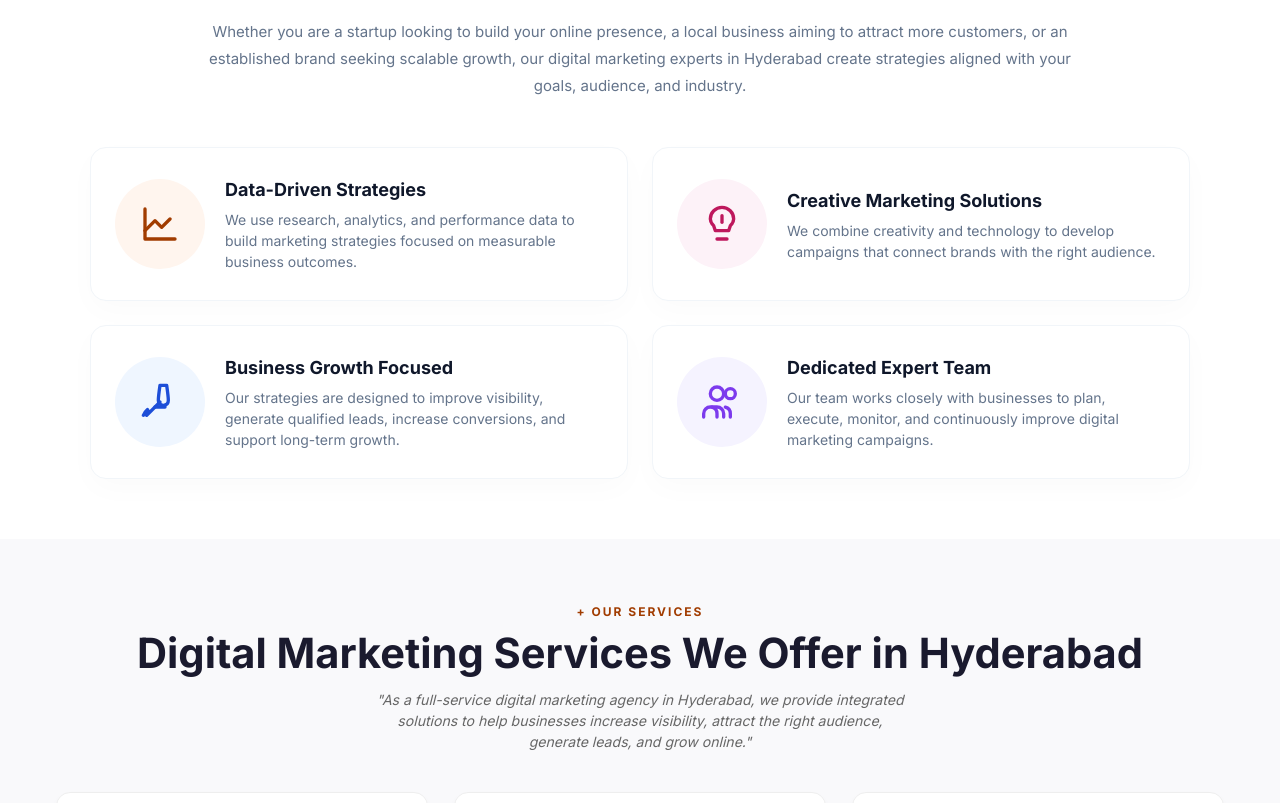
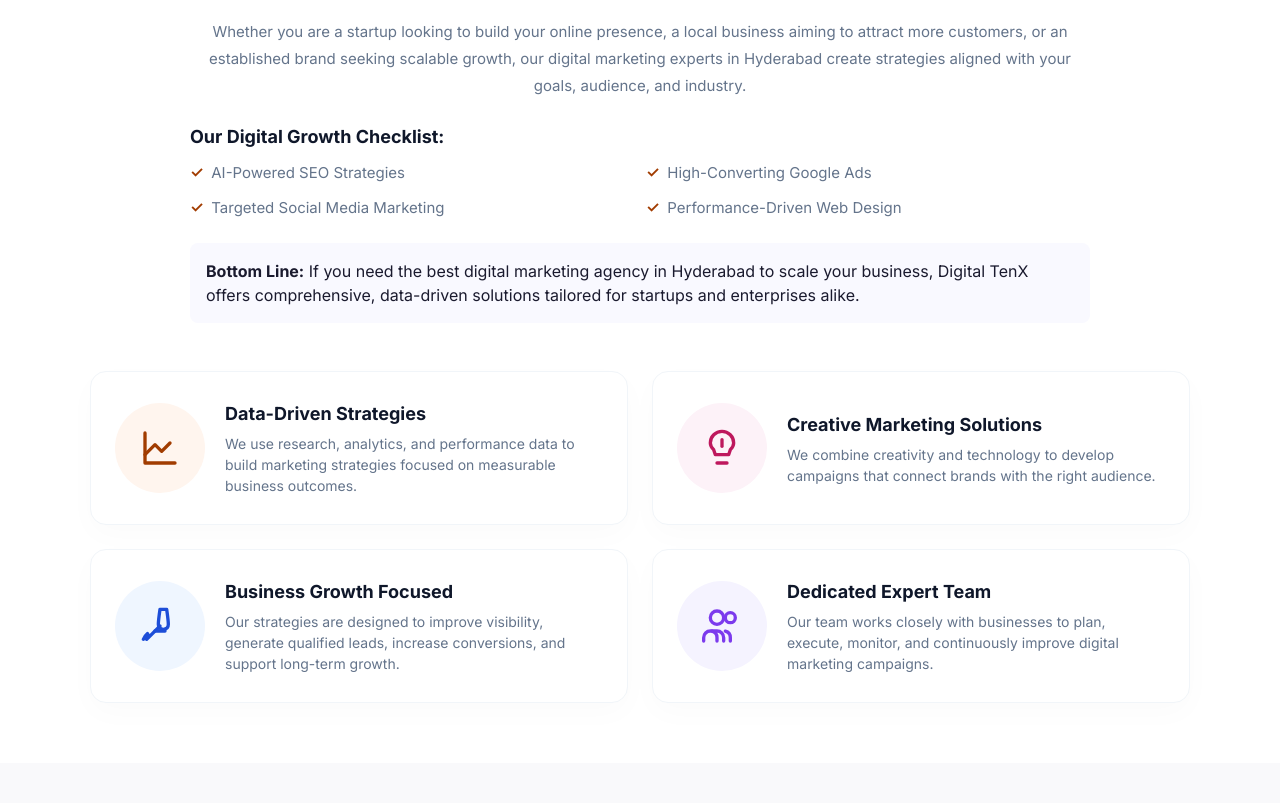
Before and after one commit to Srinivasaraot20/tenx, a Next.js app: page / in a window 1280 px wide. Shown: the part 1047-1850 px from the top of the page. Built offline with nearby package versions, Linux system fonts and the light colour scheme; no server answers.

Commit message:
Fix final AEO checks (top summary and structured checklist)

```diff
--- a/src/app/layout.js
+++ b/src/app/layout.js
@@ -12,7 +12,7 @@
 });
 
 export const metadata = {
-  title: "Best AI-Powered Digital Marketing Agency in Hyderabad | Digital TenX",
+  title: "Top AI Digital Marketing Agency in Hyderabad | TenX",
   description: "Looking for a results-driven digital marketing agency in Hyderabad? Get SEO, Google Ads & social media marketing that grows leads. Book a free audit today.",
   alternates: {
     canonical: "https://tenx-sigma.vercel.app/",
--- a/src/app/page.js
+++ b/src/app/page.js
@@ -376,13 +376,13 @@
     "Top 10 Digital Marketing Agency in Hyderabad"
 ],
 
-  title: "Best AI-Powered Digital Marketing Agency in Hyderabad | Digital TenX",
+  title: "Top AI Digital Marketing Agency in Hyderabad | TenX",
   description: "Looking for a results-driven digital marketing agency in Hyderabad? Get SEO, Google Ads & social media marketing that grows leads. Book a free audit today.",
   alternates: {
     canonical: "https://tenx-sigma.vercel.app/",
   },
   openGraph: {
-    title: "Best AI-Powered Digital Marketing Agency in Hyderabad | Digital TenX",
+    title: "Top AI Digital Marketing Agency in Hyderabad | TenX",
     description: "Looking for a results-driven digital marketing agency in Hyderabad? Get SEO, Google Ads & social media marketing that grows leads. Book a free audit today.",
     url: "https://tenx-sigma.vercel.app/",
     type: "website",
--- a/src/components/About.js
+++ b/src/components/About.js
@@ -27,9 +27,33 @@
         <p style={{ fontSize: "15px", color: "#64748b", lineHeight: "1.8", marginBottom: "16px", maxWidth: "900px" }}>
           Digital Marketing TenX is a digital marketing company in Hyderabad helping businesses build stronger online visibility and achieve measurable growth. We combine search engine optimization, paid advertising, social media marketing, website development, and data-driven strategies to create customized digital marketing solutions for businesses of all sizes.
         </p>
-        <p style={{ fontSize: "15px", color: "#64748b", lineHeight: "1.8", marginBottom: "48px", maxWidth: "900px" }}>
+        <p style={{ fontSize: "15px", color: "#64748b", lineHeight: "1.8", marginBottom: "24px", maxWidth: "900px" }}>
           Whether you are a startup looking to build your online presence, a local business aiming to attract more customers, or an established brand seeking scalable growth, our digital marketing experts in Hyderabad create strategies aligned with your goals, audience, and industry.
         </p>
+
+        {/* Structured Answer Support (Checklist) */}
+        <div style={{ textAlign: "left", maxWidth: "900px", width: "100%", marginBottom: "24px" }}>
+          <h3 style={{ fontSize: "18px", color: "#0f172a", marginBottom: "12px", fontWeight: "700" }}>Our Digital Growth Checklist:</h3>
+          <ul style={{ listStyleType: "none", padding: "0", margin: "0", display: "grid", gridTemplateColumns: "1fr 1fr", gap: "12px" }}>
+            <li style={{ display: "flex", alignItems: "center", gap: "8px", fontSize: "15px", color: "#64748b" }}>
+              <span style={{ color: "#a13c00", fontWeight: "bold" }}>✓</span> AI-Powered SEO Strategies
+            </li>
+            <li style={{ display: "flex", alignItems: "center", gap: "8px", fontSize: "15px", color: "#64748b" }}>
+              <span style={{ color: "#a13c00", fontWeight: "bold" }}>✓</span> High-Converting Google Ads
+            </li>
+            <li style={{ display: "flex", alignItems: "center", gap: "8px", fontSize: "15px", color: "#64748b" }}>
+              <span style={{ color: "#a13c00", fontWeight: "bold" }}>✓</span> Targeted Social Media Marketing
+            </li>
+            <li style={{ display: "flex", alignItems: "center", gap: "8px", fontSize: "15px", color: "#64748b" }}>
+              <span style={{ color: "#a13c00", fontWeight: "bold" }}>✓</span> Performance-Driven Web Design
+            </li>
+          </ul>
+        </div>
+
+        {/* Top Summary Answer */}
+        <div style={{ backgroundColor: "#f9f9ff", padding: "16px", borderRadius: "8px", marginBottom: "48px", borderLeft: "4px solid var(--primary)", maxWidth: "900px", width: "100%", textAlign: "left" }}>
+          <strong>Bottom Line:</strong> If you need the best digital marketing agency in Hyderabad to scale your business, Digital TenX offers comprehensive, data-driven solutions tailored for startups and enterprises alike.
+        </div>
 
         {/* Responsive Features Grid */}
         <div className="about-features-grid" style={{ display: "grid", gridTemplateColumns: "repeat(auto-fit, minmax(480px, 1fr))", gap: "24px", width: "100%", textAlign: "left" }}>
```
